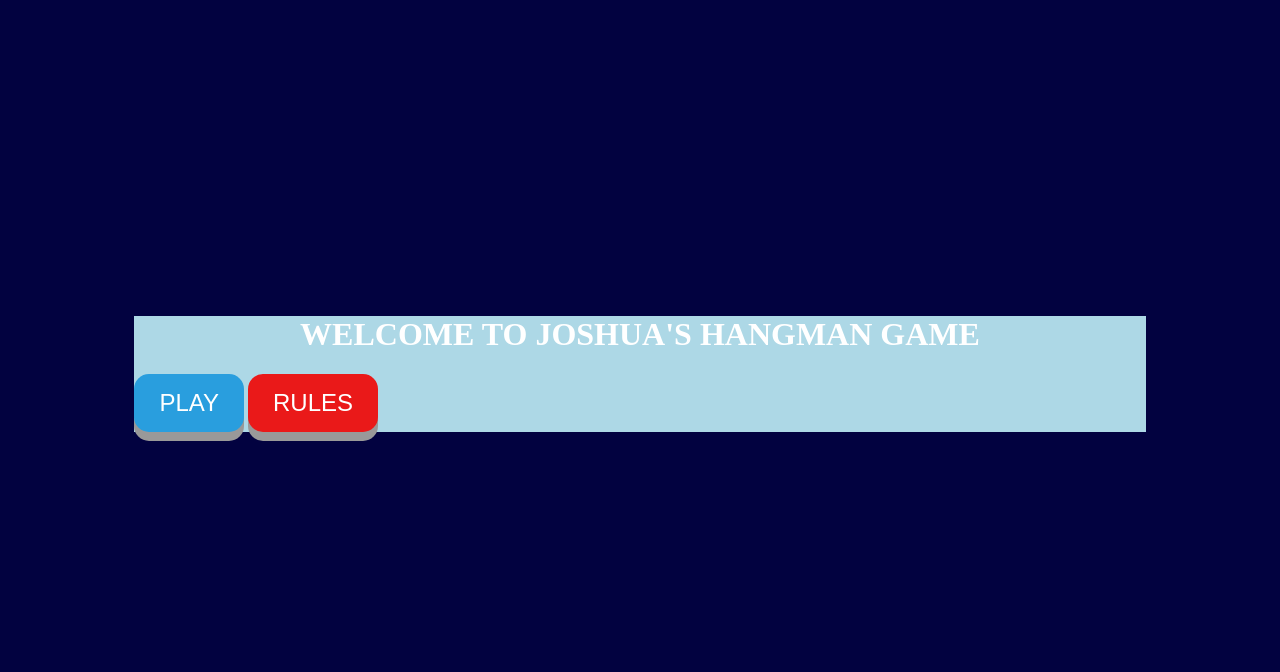
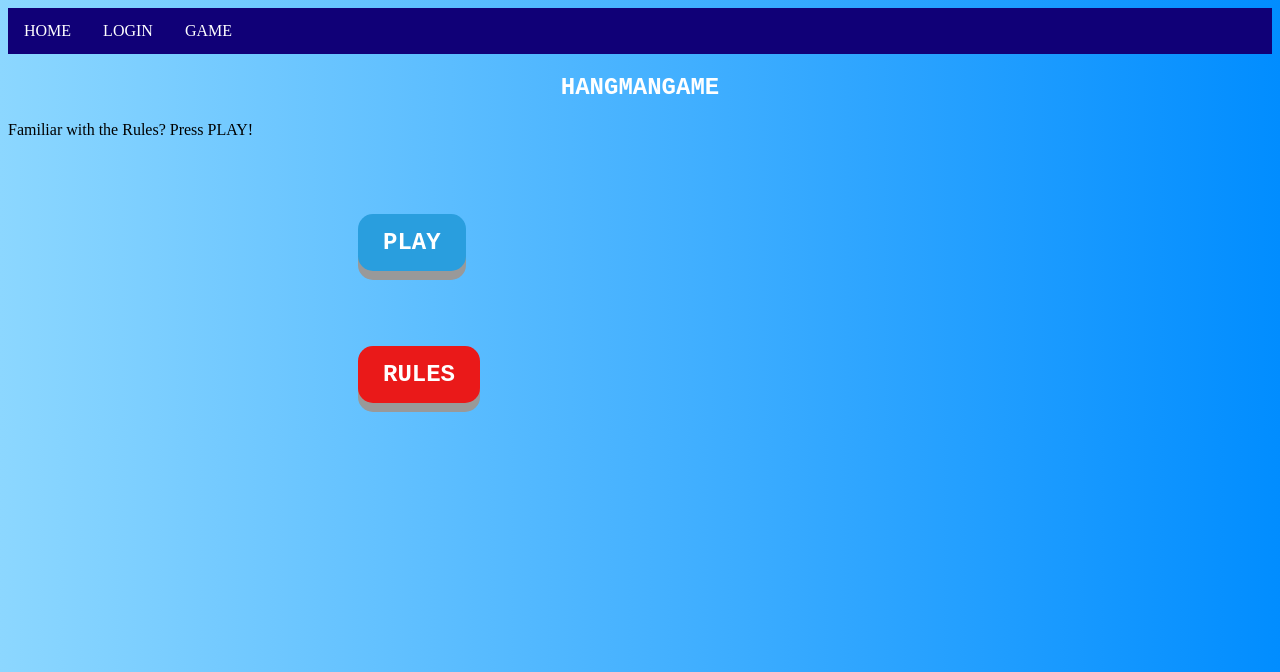
Before and after one commit to jando311/Flask, a Flask app: page / in a window 1280 px wide. Shown: the top 672 px of the page. Run offline with Flask 3, Linux system fonts and the light colour scheme.

Commit message:
bomboclat buttons

```diff
--- a/static/site.css
+++ b/static/site.css
@@ -1,12 +1,12 @@
 body {
-    background-color: rgb(2, 2, 64);
+    background-image: linear-gradient(90deg, rgb(140, 215, 255), rgb(1, 141, 255));
 }
 
 
 h1 {
     color: white;
-    font-weight: bold;
     text-align: center;
+    font-family: 'Courier New', Courier, monospace;
 }
 
 h2 {
@@ -15,20 +15,41 @@ h2 {
     text-align: center;
 }
 
-.welcome {
-    background-color: lightblue;
-    width: 80%;
-    margin-top: 25%;
-    margin-left: auto;
-    margin-right: auto;
+ul {
+    list-style-type: none;
+    position: -webkit-sticky;
+    position: sticky;
+    top: 0;
+    margin: 0;
+    padding: 0;
+    overflow: hidden;
+    background-color: #100077;
+  }
+
+li {
+    float: left;
 }
 
+li a {
+    display: block;
+    color: white;
+    text-align: center;
+    padding: 14px 16px;
+    text-decoration: none;
+}
+
+li a:hover {
+    background-color: #111;
+}
 
 .button {
-    right: auto;
-    left: auto;
+    display: block;
     padding: 15px 25px;
+    margin-top: 75px;
+    margin-left: 350px;
     font-size: 24px;
+    font-family: 'Courier New', Courier, monospace;
+    font-weight: bold;
     cursor: pointer;
     text-align: center;
     text-decoration: none;
@@ -51,10 +72,13 @@ h2 {
 }
 
 .button1 {
-    right: auto;
-    left: auto;
+    display: block;
     padding: 15px 25px;
+    margin-top: 75px;
+    margin-left: 350px;
     font-size: 24px;
+    font-family: 'Courier New', Courier, monospace;
+    font-weight: bold;
     cursor: pointer;
     text-align: center;
     text-decoration: none;
--- a/templates/home.html
+++ b/templates/home.html
@@ -5,12 +5,21 @@
     <title>{% block title %}Joshua's Hangman{% endblock %} </title>
 </head>
 <body>
+    <ul>
+      <li><a href="home">HOME</a></li>
+      <li><a href="login">LOGIN</a></li>
+      <li><a href="game">GAME</a></li>
+    </ul>
     <div class="welcome">
-    <h1>WELCOME TO JOSHUA'S HANGMAN GAME</h1>
       <section>
+        <h1>HANGMANGAME</h1>
+        <p>Familiar with the Rules? Press PLAY!</p>
         <button type="button" class="button">PLAY</button>
         <button type="button1" class="button1">RULES</button>
       </section>
     </div>
 </body>
+<footer>
+  <br>
+</footer>
 </html>
```
Lines whose indentation alone changed are shown as unchanged.
